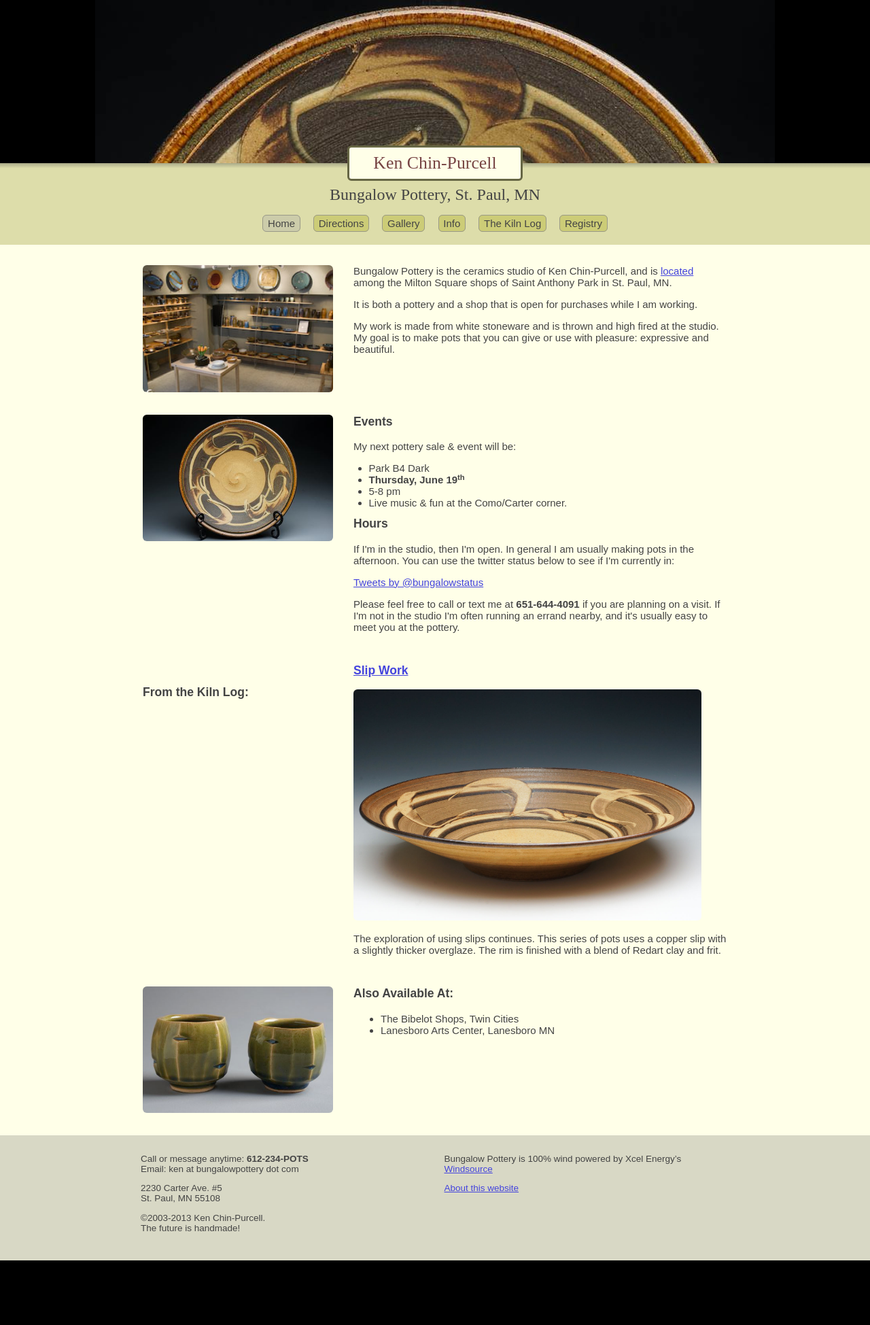
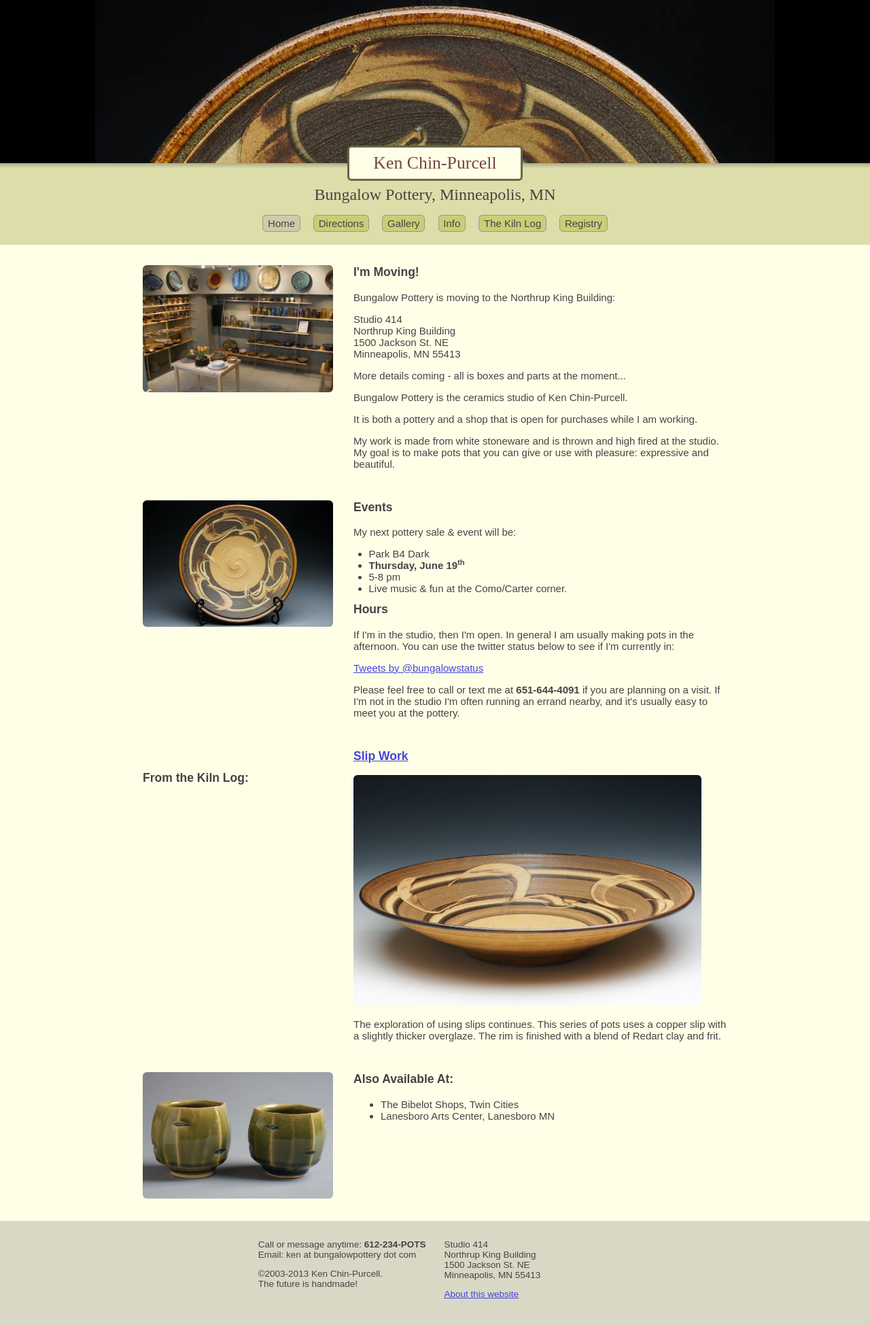
Before and after one commit to krumbunny/bungalowpottery.com, a Jekyll site: the page built from index.html, in a window 1280 px wide. Shown: the top 1949 px of the page at 68% size. Built offline with Jekyll 4.4.1, drawn with Linux system fonts in a browser that asks for light colours; nearby versions of some CDN libraries; Markdown is read by kramdown in place of the engine named in the settings; the list of posts is cut into pages by our own code; comment, search, counter and statistics services are not loaded.

Commit message:
Moving initial

```diff
--- a/_layouts/headfoot.html
+++ b/_layouts/headfoot.html
@@ -13,7 +13,7 @@ layout: root
       </a>
     </div>
     <div id='byline'>
-      Bungalow Pottery, St. Paul, MN
+      Bungalow Pottery, Minneapolis, MN
     </div>
     <nav>
       <ul>
@@ -46,16 +46,15 @@ layout: root
           Email: ken at bungalowpottery dot com
         </p>
         <p>
-          2230 Carter Ave. #5<br>St. Paul, MN 55108
-        </p>
-        <p>
           ©2003-2013 Ken Chin-Purcell.<br>The future is handmade!
         </p>
       </article>
       <article class='split'>
         <p>
-          Bungalow Pottery is 100% wind powered by Xcel Energy’s
-          <a href='http://www.xcelenergy.com/Environment/Doing_Your_Part/Support_Clean_Energy/Windsource_for_Business_-_MN'>Windsource</a>
+        Studio 414<br>
+         Northrup King Building<br>
+          1500 Jackson St. NE<br>
+          Minneapolis, MN 55413
         </p>
         <p><a href='/info/website.html'>About this website</a></p>
       </article>
--- a/index.html
+++ b/index.html
@@ -9,10 +9,15 @@ top_menu_id: home
       <img alt='Gallery' src='/images/gallery.jpg' class='illustration'>
     </aside>
     <article>
+    <h3>I'm Moving!</h3>
+     <p>Bungalow Pottery is moving to the Northrup King Building:</p>
+    <p>Studio 414<br>
+         Northrup King Building<br>
+          1500 Jackson St. NE<br>
+          Minneapolis, MN 55413 </p>
+          <p>More details coming - all is boxes and parts at the moment...</p>
       <p>
-        Bungalow Pottery is the ceramics studio of Ken Chin-Purcell, and is
-        <a href='/directions'>located</a>
-        among the Milton Square shops of Saint Anthony Park in St. Paul, MN.
+        Bungalow Pottery is the ceramics studio of Ken Chin-Purcell.
       </p>
       <p>
         It is both a pottery and a shop that is
```
Also changed, not shown: info/directions.html (+9 -1 lines).
